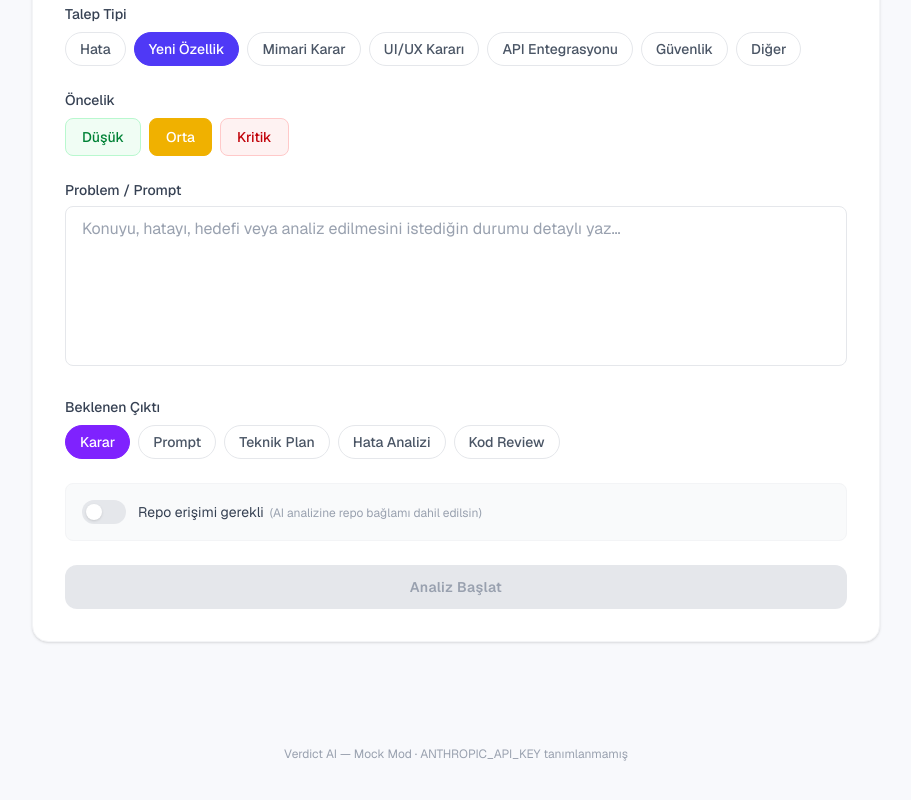
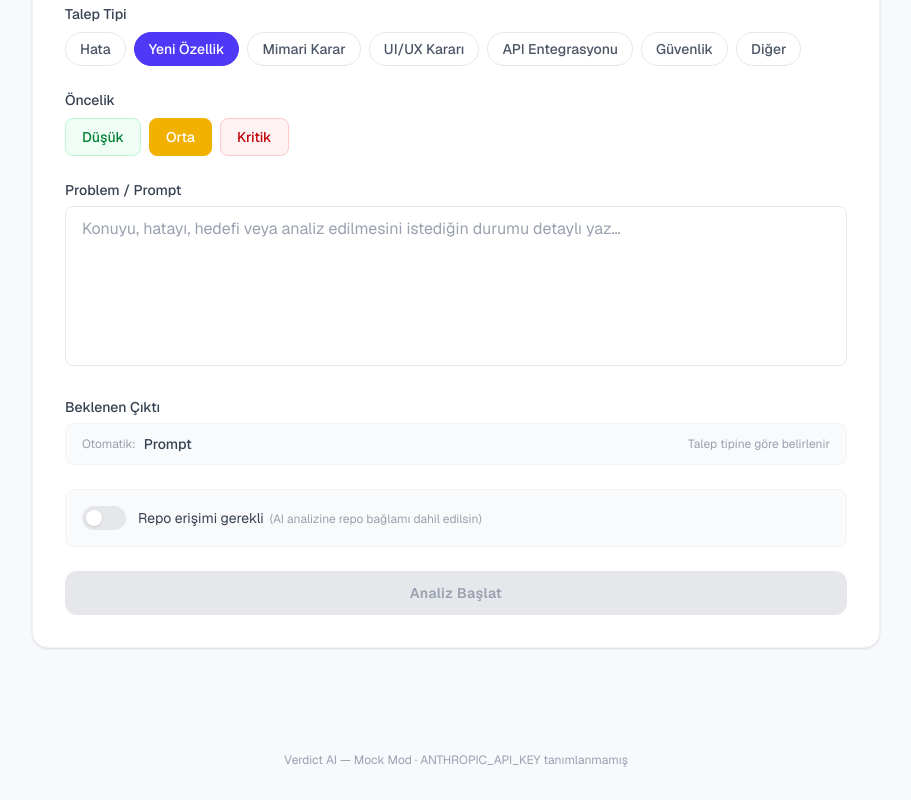
Before and after one commit to onursuay/Verdict-ai, a Next.js app: page / in a window 1280 px wide. Shown: the part 604-1404 px from the top of the page, without its empty margins (184-1095 px from the left). Built offline with nearby package versions, Linux system fonts and the light colour scheme.

Commit message:
feat: Beklenen Çıktı otomatik atama (talep tipine göre)
Kullanıcı seçim butonu kaldırıldı, OUTPUT_BY_TYPE mapping ile otomatik set edilir.

Co-Authored-By: Claude Sonnet 4.6 <noreply@anthropic.com>

```diff
--- a/components/DecisionRequestForm.tsx
+++ b/components/DecisionRequestForm.tsx
@@ -20,13 +20,15 @@ const REQUEST_TYPES: RequestType[] = [
 
 const PRIORITIES: Priority[] = ["Düşük", "Orta", "Kritik"];
 
-const EXPECTED_OUTPUTS: ExpectedOutput[] = [
-  "Karar",
-  "Prompt",
-  "Teknik Plan",
-  "Hata Analizi",
-  "Kod Review",
-];
+const OUTPUT_BY_TYPE: Record<RequestType, ExpectedOutput> = {
+  Hata: "Hata Analizi",
+  "Yeni Özellik": "Prompt",
+  "Mimari Karar": "Teknik Plan",
+  "UI/UX Kararı": "Teknik Plan",
+  "API Entegrasyonu": "Teknik Plan",
+  Güvenlik: "Teknik Plan",
+  Diğer: "Karar",
+};
 
 const PRIORITY_COLORS: Record<Priority, string> = {
   Düşük: "bg-green-50 border-green-200 text-green-700 hover:bg-green-100",
@@ -45,7 +47,6 @@ export default function DecisionRequestForm({ onSubmit, isLoading }: DecisionReq
   const [requestType, setRequestType] = useState<RequestType>("Yeni Özellik");
   const [priority, setPriority] = useState<Priority>("Orta");
   const [problem, setProblem] = useState("");
-  const [expectedOutput, setExpectedOutput] = useState<ExpectedOutput>("Karar");
   const [repoRequired, setRepoRequired] = useState(false);
 
   const handleSubmit = (e: React.FormEvent) => {
@@ -58,7 +59,7 @@ export default function DecisionRequestForm({ onSubmit, isLoading }: DecisionReq
       requestType,
       priority,
       problem: problem.trim(),
-      expectedOutput,
+      expectedOutput: OUTPUT_BY_TYPE[requestType],
       repoRequired,
       createdAt: new Date(),
       status: "analyzing",
@@ -149,26 +150,15 @@ export default function DecisionRequestForm({ onSubmit, isLoading }: DecisionReq
         />
       </div>
 
-      {/* Beklenen Çıktı */}
+      {/* Beklenen Çıktı — otomatik */}
       <div>
-        <label className="block text-sm font-medium text-gray-700 mb-2">
+        <label className="block text-sm font-medium text-gray-700 mb-1.5">
           Beklenen Çıktı
         </label>
-        <div className="flex flex-wrap gap-2">
-          {EXPECTED_OUTPUTS.map((output) => (
-            <button
-              key={output}
-              type="button"
-              onClick={() => setExpectedOutput(output)}
-              className={`px-3.5 py-1.5 rounded-full text-sm border font-medium transition cursor-pointer ${
-                expectedOutput === output
-                  ? "bg-violet-600 border-violet-600 text-white"
-                  : "bg-white border-gray-200 text-gray-600 hover:border-violet-300 hover:text-violet-600"
-              }`}
-            >
-              {output}
-            </button>
-          ))}
+        <div className="flex items-center gap-2 px-4 py-2.5 rounded-lg border border-gray-100 bg-gray-50 text-sm text-gray-500 select-none">
+          <span className="text-gray-400 text-xs">Otomatik:</span>
+          <span className="font-medium text-gray-700">{OUTPUT_BY_TYPE[requestType]}</span>
+          <span className="ml-auto text-xs text-gray-400">Talep tipine göre belirlenir</span>
         </div>
       </div>
 
```
